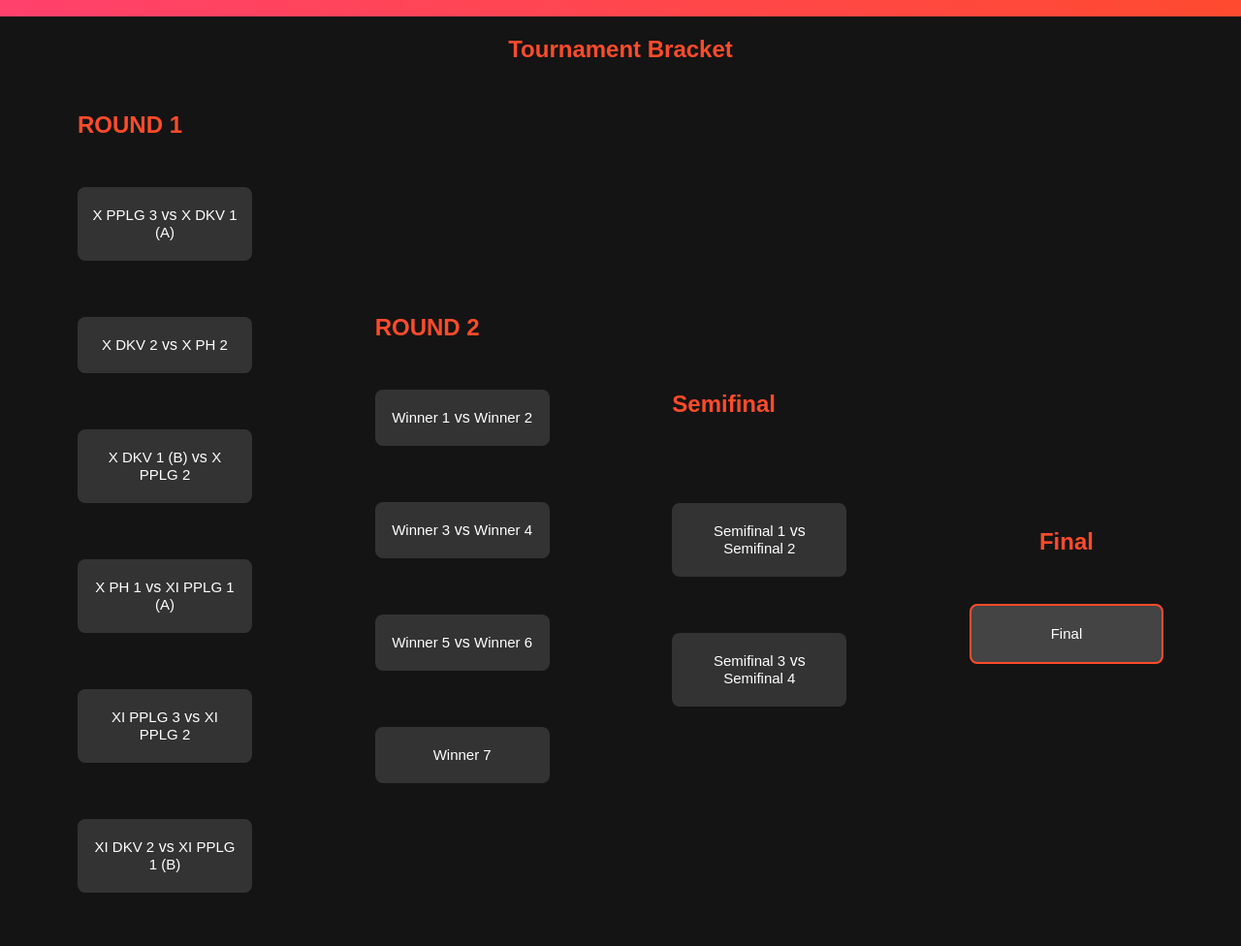
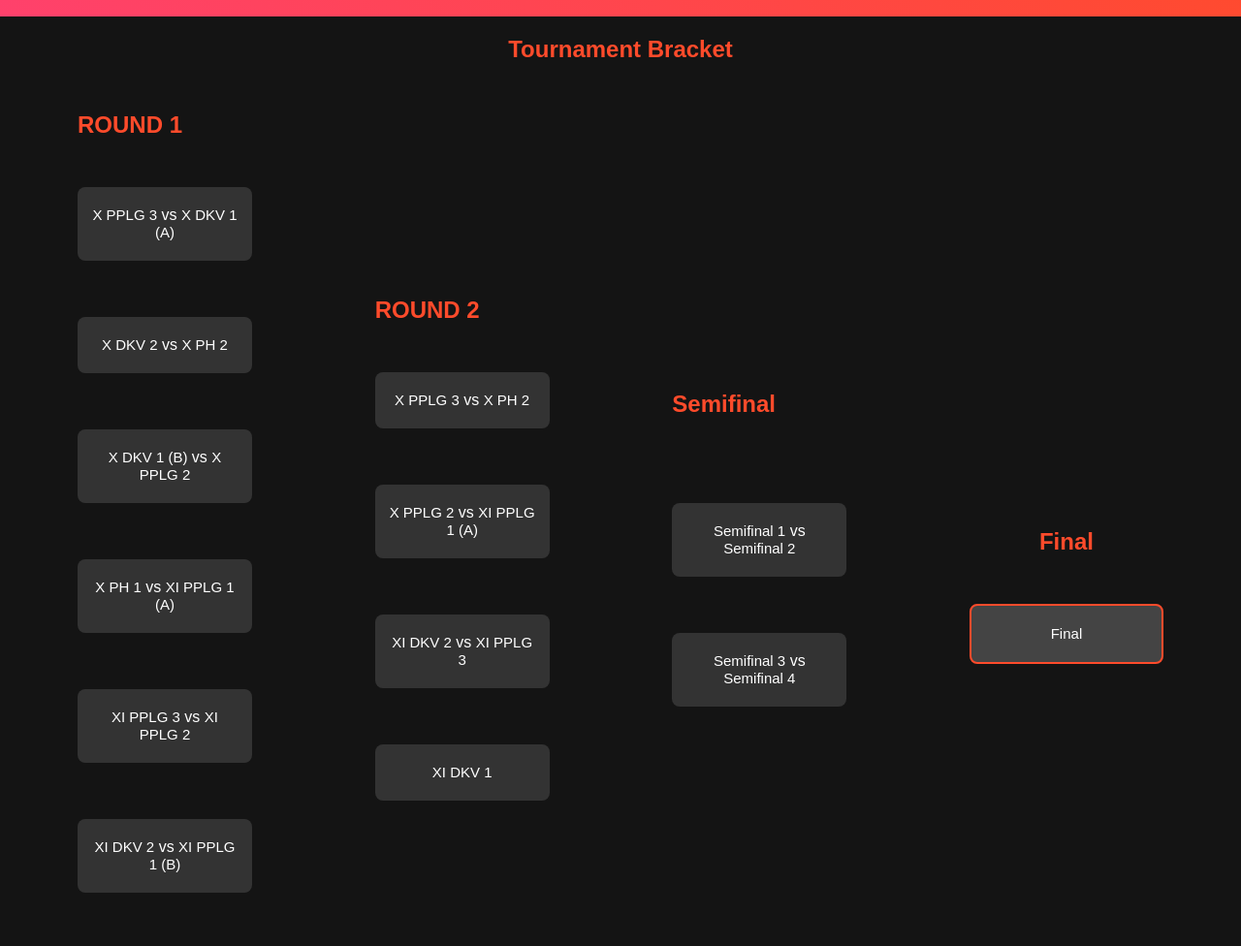
Before and after one commit to kaz-hero123/bracket_tour_ml, a plain HTML site: page index.html in a window 1280 px wide. Shown: the part 91-1067 px from the top of the page at 97% size. Drawn offline with Linux system fonts and the light colour scheme.

Commit message:
Update index.html

```diff
--- a/index.html
+++ b/index.html
@@ -20,7 +20,7 @@
         <h2>Tournament Bracket</h2>
         <div class="bracket">
           <!-- All rounds on the right side -->
-          <div class="round round-1 right">
+          <div class="round round-1 right inactive-round">
             <h2>ROUND 1</h2>
             <div class="match">
               <span>X PPLG 3</span> vs <span>X DKV 1 (A)</span>
@@ -52,19 +52,19 @@
           <div class="round round-2 right">
             <h2>ROUND 2</h2>
             <div class="match">
-              <span>Winner 1</span> vs <span>Winner 2</span>
+              <span>X PPLG 3</span> vs <span>X PH 2</span>
             </div>
             <br />
             <div class="match">
-              <span>Winner 3</span> vs <span>Winner 4</span>
+              <span>X PPLG 2</span> vs <span>XI PPLG 1 (A)</span>
             </div>
             <br />
             <div class="match">
-              <span>Winner 5</span> vs <span>Winner 6</span>
+              <span>XI DKV 2</span> vs <span>XI PPLG 3</span>
             </div>
             <br />
             <div class="match">
-              <span>Winner 7</span>
+              <span>XI DKV 1</span>
             </div>
             <br />
           </div>
```
